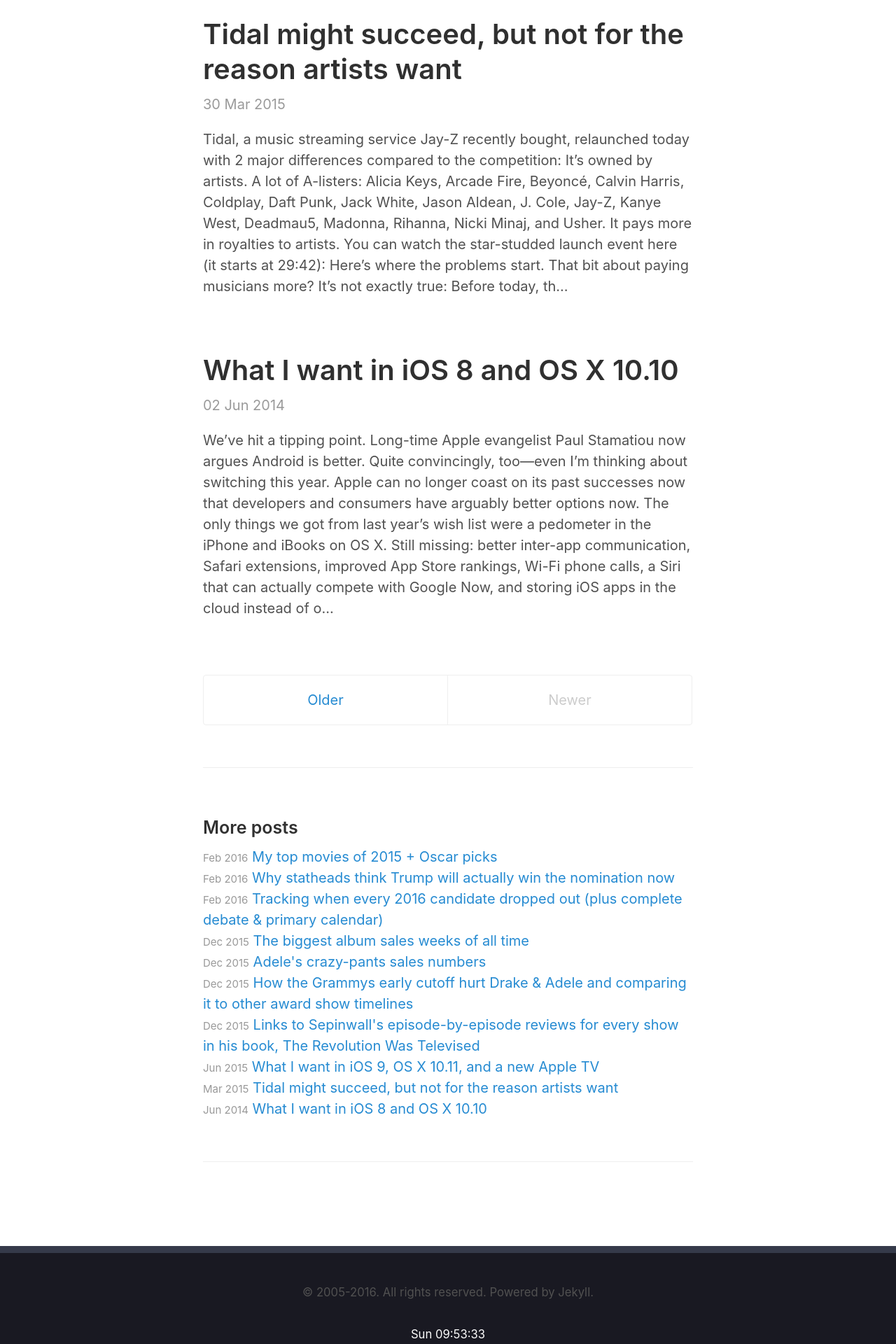
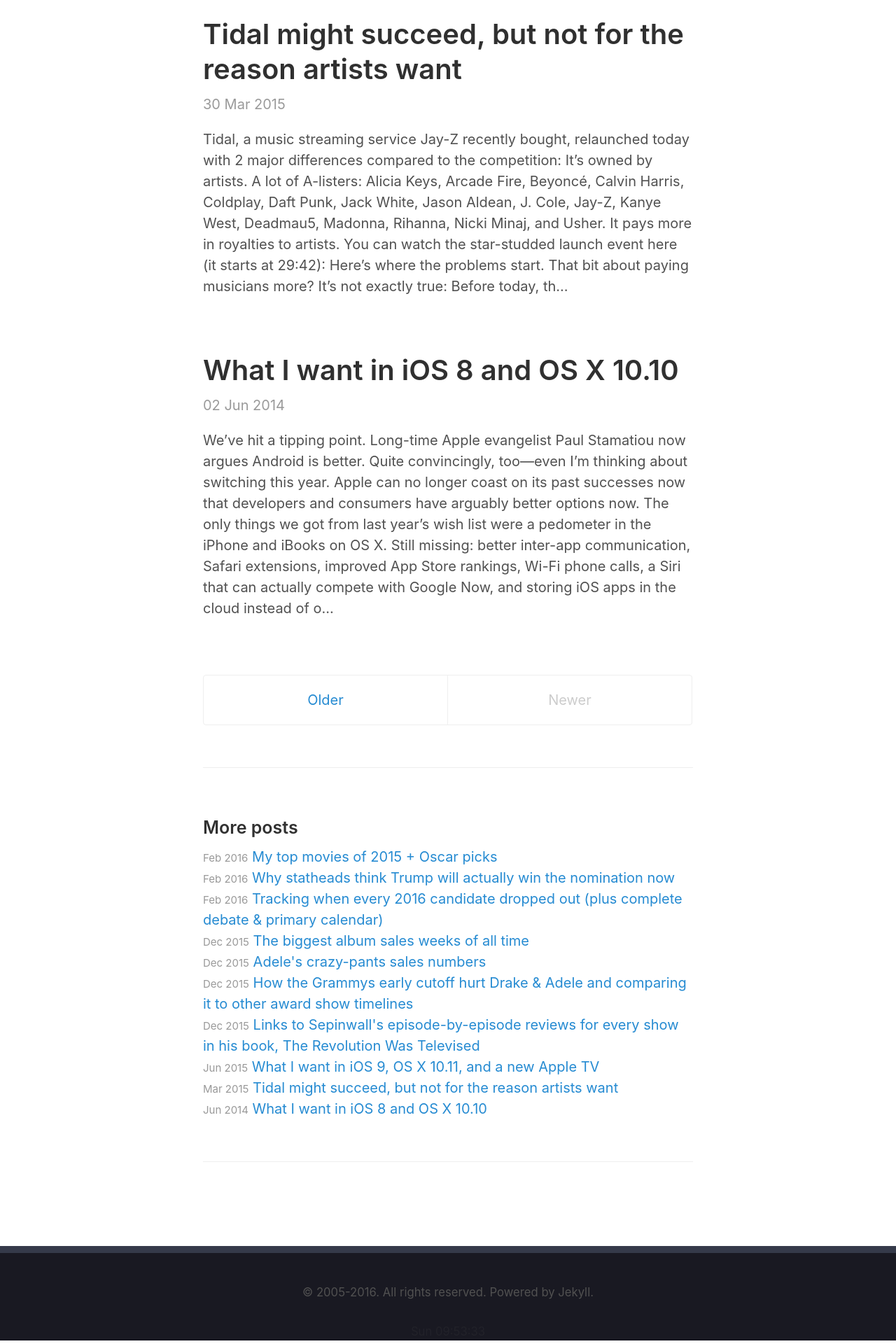
Before and after one commit to rkudeshi/rkudeshi.github.io, a Jekyll site: the page built from index.html, in a window 1280 px wide. Shown: the part 4387-6307 px from the top of the page at 70% size. Built offline with Jekyll 4.4.1, drawn with Linux system fonts in a browser that asks for light colours; the list of posts is cut into pages by our own code.

Commit message:
Update CSS of footer-meta (site update time)

```diff
--- a/_layouts/default.html
+++ b/_layouts/default.html
@@ -30,7 +30,7 @@
         <small>
         &copy; <time datetime="{{ site.time | date_to_xmlschema }}">2005-{{ site.time | date: '%Y' }}</time>. All rights reserved. Powered by Jekyll.
         <br/><br/>
-        <span style="color:#fcfcfc">{{ site.time | date: "%a %I:%M:%S" }}</span>
+        <div class="footer-meta">{{ site.time | date: "%a %I:%M:%S" }}</div>
         </small>
         <!-- Liquid time tags: https://docs.shopify.com/themes/liquid/filters/additional-filters -->
       </footer>
--- a/_sass/_RAVI.scss
+++ b/_sass/_RAVI.scss
@@ -129,3 +129,7 @@
     background: rgba(0, 0, 10, 0.9);
     border-top: 10px solid #353A4A;
 }
+
+.footer-meta {
+    opacity: 0.15;
+}
```
